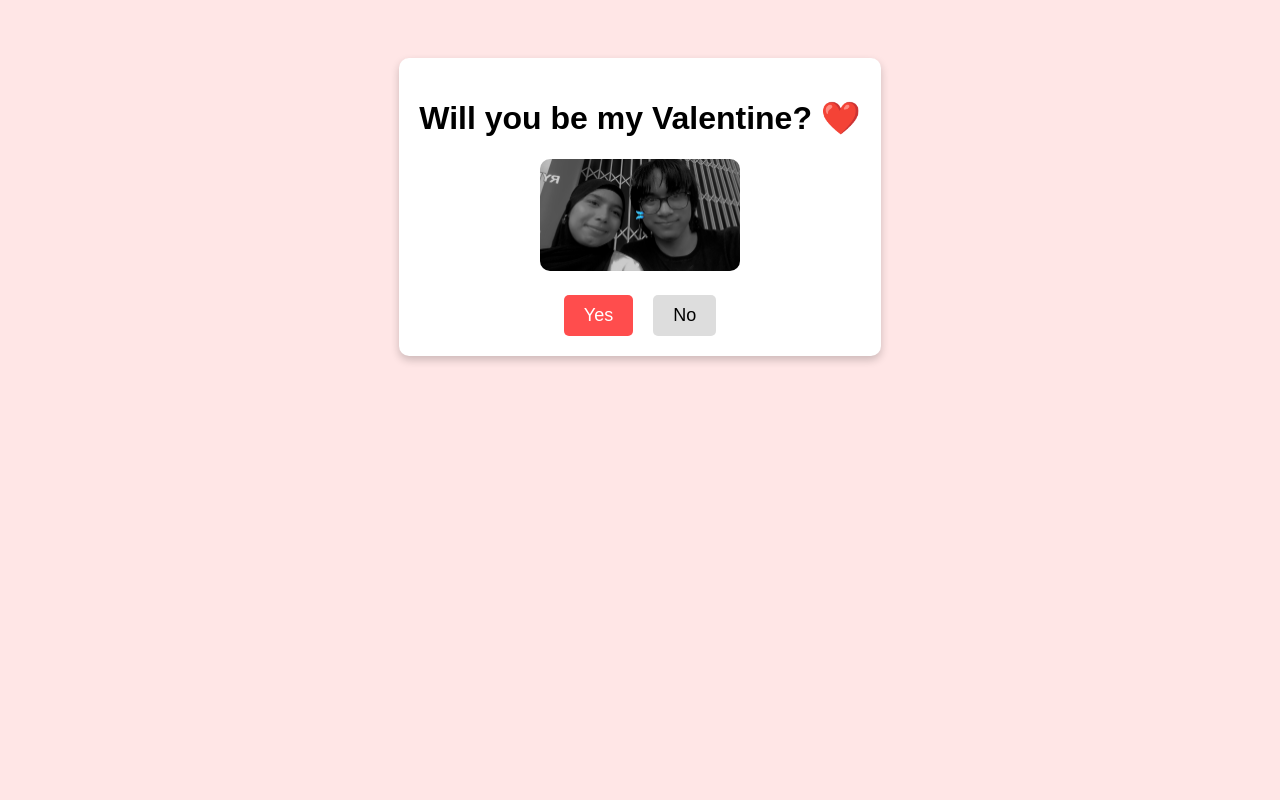
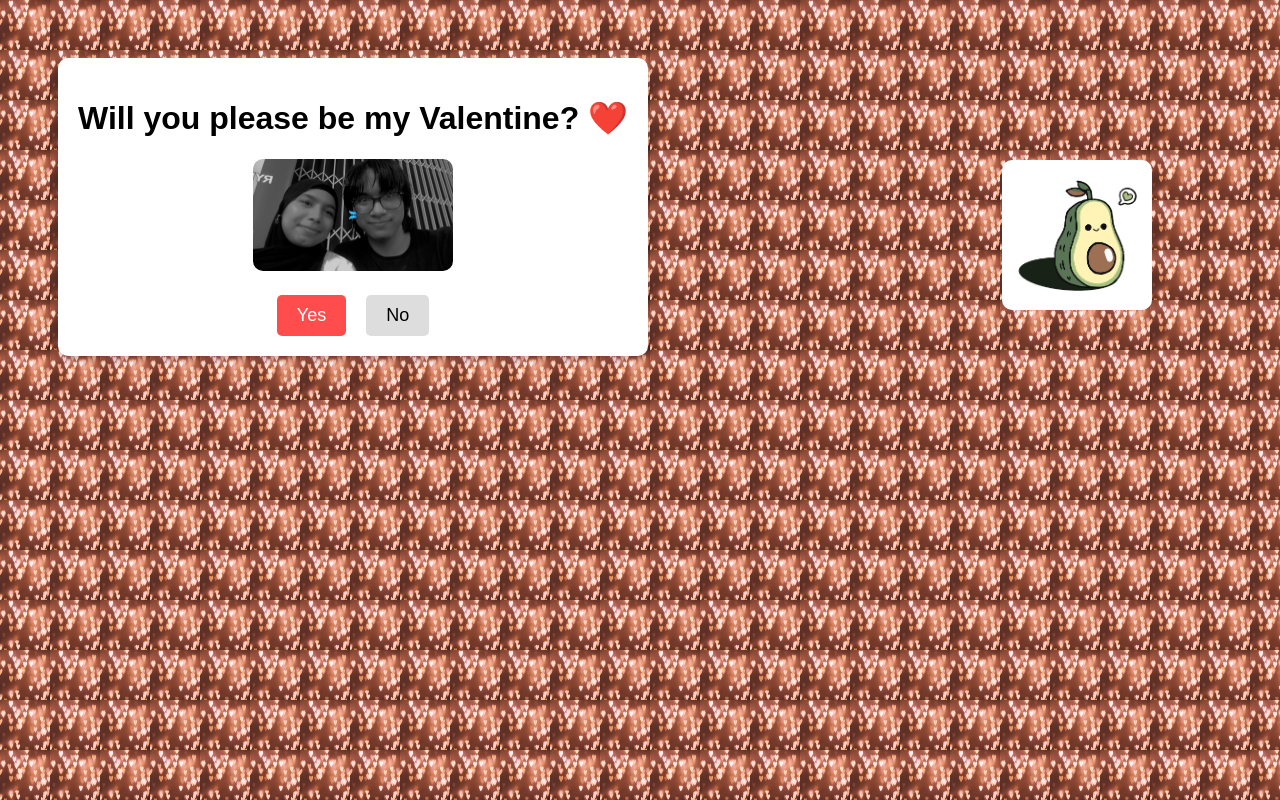
Before and after one commit to SrangYoo/valentine, a plain HTML site: page index.html in a window 1280 px wide. Drawn offline with Linux system fonts and the light colour scheme.

Commit message:
index.html

```diff
--- a/index.html
+++ b/index.html
@@ -10,6 +10,12 @@
             font-family: Arial, sans-serif;
             background-color: #ffe6e6;
             padding: 50px;
+            display: flex;
+            justify-content: space-between;
+            align-items: center;
+            background-image: url('https://raw.githubusercontent.com/SrangYoo/valentine/main/freestocks-Y9mWkERHYCU-unsplash.jpg'); /* Replace with your heart image URL */
+            background-repeat: repeat;
+            background-size: 50px 50px; /* Adjust size of hearts */
         }
         .container {
             background: white;
@@ -46,12 +52,18 @@
             display: none;
             margin-top: 20px;
         }
+        .avocado-image {
+            position: absolute;
+            right: 10%;
+            top: 20%;
+            width: 150px;
+        }
     </style>
 </head>
 <body>
     <div class="container" id="proposal">
-        <h1>Will you be my Valentine? ❤️</h1>
-      <img src="https://raw.githubusercontent.com/SrangYoo/valentine/main/IMG-20241007-WA0018.jpg" alt="Cute Image">
+        <h1>Will you please be my Valentine? ❤️</h1>
+        <img src="https://raw.githubusercontent.com/SrangYoo/valentine/main/IMG-20241007-WA0018.jpg" alt="Cute Image">
         <div class="buttons">
             <button class="yes" onclick="yesAnswer()">Yes</button>
             <button class="no" id="noButton" onclick="showQuestion()">No</button>
@@ -63,9 +75,12 @@
         </div>
     </div>
 
+    <!-- Add Avocado Image -->
+    <img class="avocado-image" src="https://raw.githubusercontent.com/SrangYoo/valentine/main/kawaii-cute-avocado-with-smile-like-cartoon-hand-drawing-character-design-avocado-white_882636-202.avif" alt="Avocado Cartoon">
+
     <script>
         function yesAnswer() {
-            document.getElementById("proposal").innerHTML = "<h1>Yay! I love you! ❤️</h1><img src='https://raw.githubusercontent.com/SrangYoo/valentine/main/IMG-20241010-WA0175.jpg' alt='Happy Image'>";
+            document.getElementById("proposal").innerHTML = "<h1>Yay! I love you Wifey!❤️</h1><img src='https://raw.githubusercontent.com/SrangYoo/valentine/main/IMG-20241010-WA0175.jpg' alt='Happy Image'>";
         }
 
         function showQuestion() {
```
